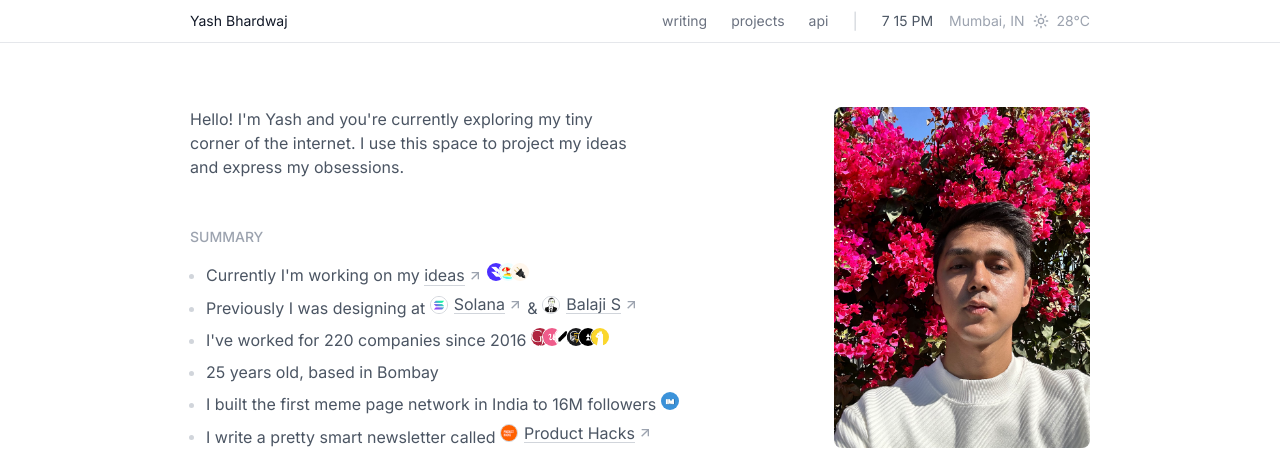
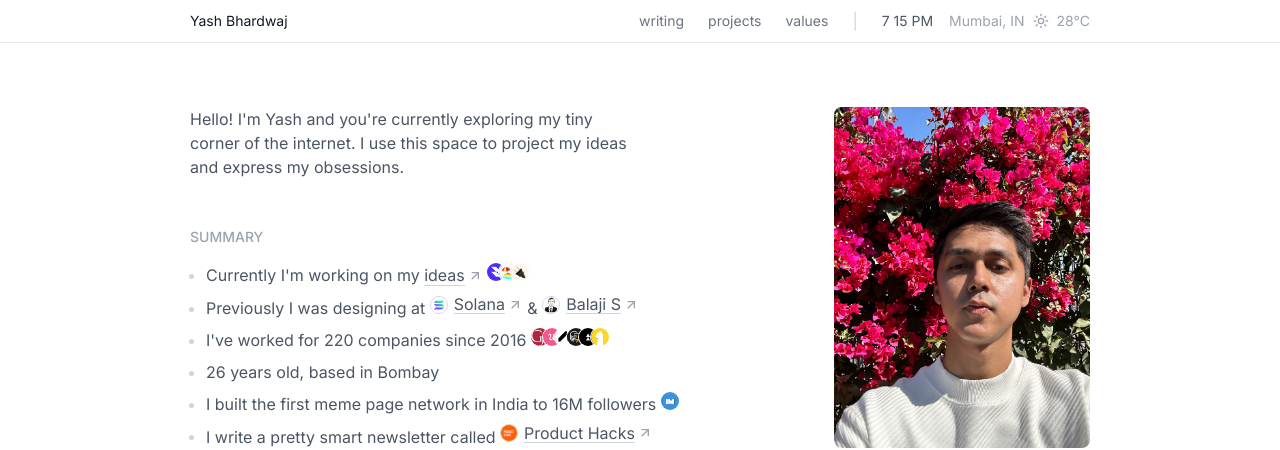
Before and after one commit to ybhrdwj/yOS, a Next.js app: page / in a window 1280 px wide. Shown: the top 450 px of the page. Built offline with nearby package versions, Linux system fonts and the light colour scheme; no server answers.

Commit message:
Enhance Header navigation with active link styling and update Hero component to display decimal age on hover

```diff
--- /dev/null
+++ b/src/app/values/page.tsx
@@ -0,0 +1,90 @@
+export default function ValuesPage() {
+  return (
+    <div className="mx-auto w-full max-w-[1084px] px-4 py-8 md:px-0 md:py-16">
+      <div className="md:grid md:grid-cols-12 md:gap-5">
+        {/* One column gap at start - desktop only */}
+        <div className="hidden md:block md:col-span-1" />
+
+        {/* Headline - 1 column */}
+        <div className="hidden md:block md:col-span-1">
+          <h1 className="text-3xl font-semibold mb-12">
+            Values
+          </h1>
+        </div>
+
+        {/* Empty space for right alignment - 4 columns */}
+        <div className="hidden md:block md:col-span-4" />
+
+        {/* Content - 5 columns, right aligned */}
+        <div className="md:col-span-5 space-y-8">
+          <div className="space-y-6">
+            <div className="space-y-4">
+              <h3 className="text-base font-medium text-gray-900 tracking-tight">
+                1. There is no greater good, do good today
+              </h3>
+              <p className="text-sm text-gray-600">
+                All the worst crimes in the world have been done because
+                of someone justifying it as it&apos;s for the greater good.
+              </p>
+            </div>
+
+            <div className="space-y-4">
+              <h3 className="text-base font-medium text-gray-900 tracking-tight">
+                2. Give more than you take
+              </h3>
+              <p className="text-sm text-gray-600">
+                This applies to business, freelancing, love and every
+                aspect of life. By doing this there&apos;s no way you cannot
+                succeed
+              </p>
+            </div>
+
+            <div className="space-y-4">
+              <h3 className="text-base font-medium text-gray-900 tracking-tight">
+                3. There is no talent, everything is a skill
+              </h3>
+              <p className="text-sm text-gray-600">
+                You can learn anything if you care enough and practice
+                hard enough
+              </p>
+            </div>
+
+            <div className="space-y-4">
+              <h3 className="text-base font-medium text-gray-900 tracking-tight">
+                4. Have that dawg in you
+              </h3>
+              <p className="text-sm text-gray-600">
+                You think you have a skill issue but you just ain&apos;t got that
+                dawg in you
+              </p>
+            </div>
+
+            <div className="space-y-4">
+              <h3 className="text-base font-medium text-gray-900 tracking-tight">
+                5. See things as they are.
+              </h3>
+              <p className="text-sm text-gray-600">
+                There is no need to dive deeper or find complex
+                reasoning. Face value meanings are great. Closure is
+                unnecessary
+              </p>
+            </div>
+
+            <div className="space-y-4">
+              <h3 className="text-base font-medium text-gray-900 tracking-tight">
+                6. Nobody is self-made
+              </h3>
+              <p className="text-sm text-gray-600">
+                You were literally created by your parents and you owe
+                everything to your teachers, friends, family.
+              </p>
+            </div>
+          </div>
+        </div>
+
+        {/* One column gap at end - desktop only */}
+        <div className="hidden md:block md:col-span-1" />
+      </div>
+    </div>
+  )
+}
--- a/src/components/Header.tsx
+++ b/src/components/Header.tsx
@@ -1,6 +1,7 @@
 'use client'
 
 import Link from 'next/link'
+import { usePathname } from 'next/navigation'
 import { Clock } from './Clock'
 import { Weather } from './Weather'
 import { useState } from 'react'
@@ -8,6 +9,9 @@ import { Menu, X } from 'lucide-react'
 
 export function Header() {
   const [mobileMenuOpen, setMobileMenuOpen] = useState(false)
+  const pathname = usePathname()
+
+  const isActive = (path: string) => pathname.startsWith(path)
 
   return (
     <header className="sticky top-0 z-50 w-full border-b border-gray-200 bg-white">
@@ -28,14 +32,29 @@ export function Header() {
             <div className="flex items-center">
               {/* Desktop Navigation */}
               <nav className="hidden md:flex items-center gap-6 mr-6">
-                <Link href="/writing" className="text-sm text-gray-500 hover:text-gray-900">
+                <Link
+                  href="/writing"
+                  className={`text-sm hover:text-gray-900 ${
+                    isActive('/writing') ? 'text-gray-900' : 'text-gray-500'
+                  }`}
+                >
                   writing
                 </Link>
-                <Link href="/projects" className="text-sm text-gray-500 hover:text-gray-900">
+                <Link
+                  href="/projects"
+                  className={`text-sm hover:text-gray-900 ${
+                    isActive('/projects') ? 'text-gray-900' : 'text-gray-500'
+                  }`}
+                >
                   projects
                 </Link>
-                <Link href="/api" className="text-sm text-gray-500 hover:text-gray-900">
-                  api
+                <Link
+                  href="/values"
+                  className={`text-sm hover:text-gray-900 ${
+                    isActive('/values') ? 'text-gray-900' : 'text-gray-500'
+                  }`}
+                >
+                  values
                 </Link>
               </nav>
 
@@ -73,24 +92,30 @@ export function Header() {
               <nav className="col-span-10 px-4 py-4 flex flex-col space-y-4">
                 <Link
                   href="/writing"
-                  className="text-sm text-gray-500 hover:text-gray-900"
+                  className={`text-sm hover:text-gray-900 ${
+                    isActive('/writing') ? 'text-gray-900' : 'text-gray-500'
+                  }`}
                   onClick={() => setMobileMenuOpen(false)}
                 >
                   writing
                 </Link>
                 <Link
                   href="/projects"
-                  className="text-sm text-gray-500 hover:text-gray-900"
+                  className={`text-sm hover:text-gray-900 ${
+                    isActive('/projects') ? 'text-gray-900' : 'text-gray-500'
+                  }`}
                   onClick={() => setMobileMenuOpen(false)}
                 >
                   projects
                 </Link>
                 <Link
-                  href="/api"
-                  className="text-sm text-gray-500 hover:text-gray-900"
+                  href="/values"
+                  className={`text-sm hover:text-gray-900 ${
+                    isActive('/values') ? 'text-gray-900' : 'text-gray-500'
+                  }`}
                   onClick={() => setMobileMenuOpen(false)}
                 >
-                  api
+                  values
                 </Link>
               </nav>
               <div className="hidden md:block md:col-span-1" />
--- a/src/components/Hero.tsx
+++ b/src/components/Hero.tsx
@@ -3,10 +3,12 @@
 import Image from 'next/image'
 import { LinkText } from './LinkText'
 import { Mail, Github, Instagram } from 'lucide-react'
-import { useState } from 'react'
+import { useState, useEffect } from 'react'
 
 export function Hero() {
   const [showCopied, setShowCopied] = useState(false)
+  const [decimalAge, setDecimalAge] = useState(0)
+  const [isHovering, setIsHovering] = useState(false)
 
   const handleEmailClick = (e: React.MouseEvent) => {
     e.preventDefault()
@@ -14,6 +16,37 @@ export function Hero() {
     setShowCopied(true)
     setTimeout(() => setShowCopied(false), 2000)
   }
+
+  const birthDate = new Date('1998-08-19')
+
+  useEffect(() => {
+    const calculateAge = () => {
+      const today = new Date()
+      let age = today.getFullYear() - birthDate.getFullYear()
+      const m = today.getMonth() - birthDate.getMonth()
+      if (m < 0 || (m === 0 && today.getDate() < birthDate.getDate())) {
+        age--
+      }
+      return age
+    }
+
+    const calculateDecimalAge = () => {
+      const birthTime = new Date('1998-08-19T00:00:00').getTime()
+      const currentTime = new Date().getTime()
+      const ageInMilliseconds = currentTime - birthTime
+      const ageInYears = ageInMilliseconds / (1000 * 60 * 60 * 24 * 365.25)
+      setDecimalAge(ageInYears)
+    }
+
+    if (isHovering) {
+      const interval = setInterval(calculateDecimalAge, 100)
+      return () => clearInterval(interval)
+    } else {
+      setDecimalAge(calculateAge())
+    }
+  }, [isHovering])
+
+  const age = Math.floor(decimalAge)
 
   return (
     <div className="mx-auto w-full max-w-[1084px] px-4 py-8 md:grid md:grid-cols-12 md:gap-5 md:px-0 md:py-16">
@@ -102,7 +135,21 @@ export function Hero() {
                   ]}
                 />
               </li>
-              <li>25 years old, based in Bombay</li>
+              <li>
+                <span
+                  className="relative"
+                  onMouseEnter={() => setIsHovering(true)}
+                  onMouseLeave={() => setIsHovering(false)}
+                >
+                  {age}
+                  {isHovering && (
+                    <div className="absolute bottom-full left-1/2 mb-2 -translate-x-1/2 transform whitespace-nowrap rounded-full bg-gray-900 px-3 py-1 text-sm text-white shadow-lg">
+                      {decimalAge.toFixed(9)}
+                    </div>
+                  )}
+                </span>{' '}
+                years old, based in Bombay
+              </li>
               <li>
                 I built the first meme page network in India to 16M followers{' '}
                 <LinkText
@@ -269,7 +316,21 @@ export function Hero() {
                 ]}
               />
             </li>
-            <li>25 years old, based in Bombay</li>
+            <li>
+              <span
+                className="relative"
+                onMouseEnter={() => setIsHovering(true)}
+                onMouseLeave={() => setIsHovering(false)}
+              >
+                {age}
+                {isHovering && (
+                  <div className="absolute bottom-full left-1/2 mb-2 -translate-x-1/2 transform whitespace-nowrap rounded-full bg-gray-900 px-3 py-1 text-sm text-white shadow-lg">
+                    {decimalAge.toFixed(9)}
+                  </div>
+                )}
+              </span>{' '}
+              years old, based in Bombay
+            </li>
             <li>
               I built the first meme page network in India to 16M followers{' '}
               <LinkText
```
